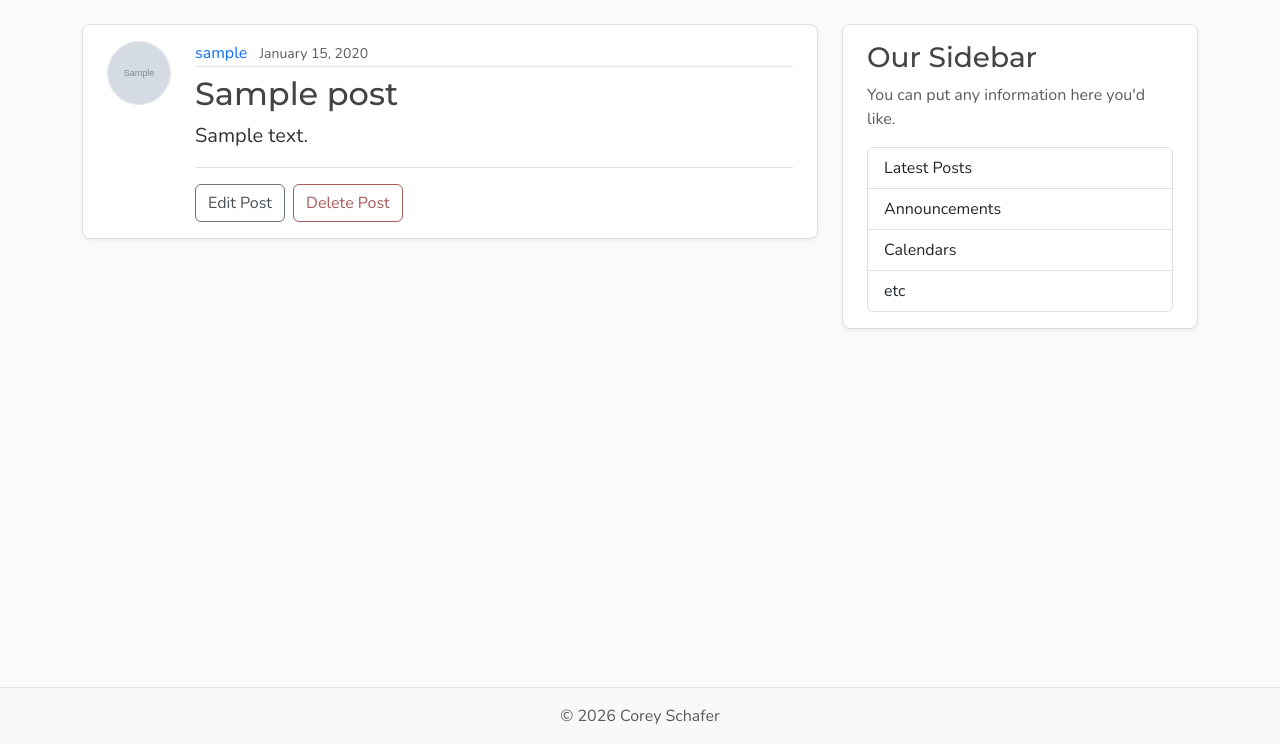
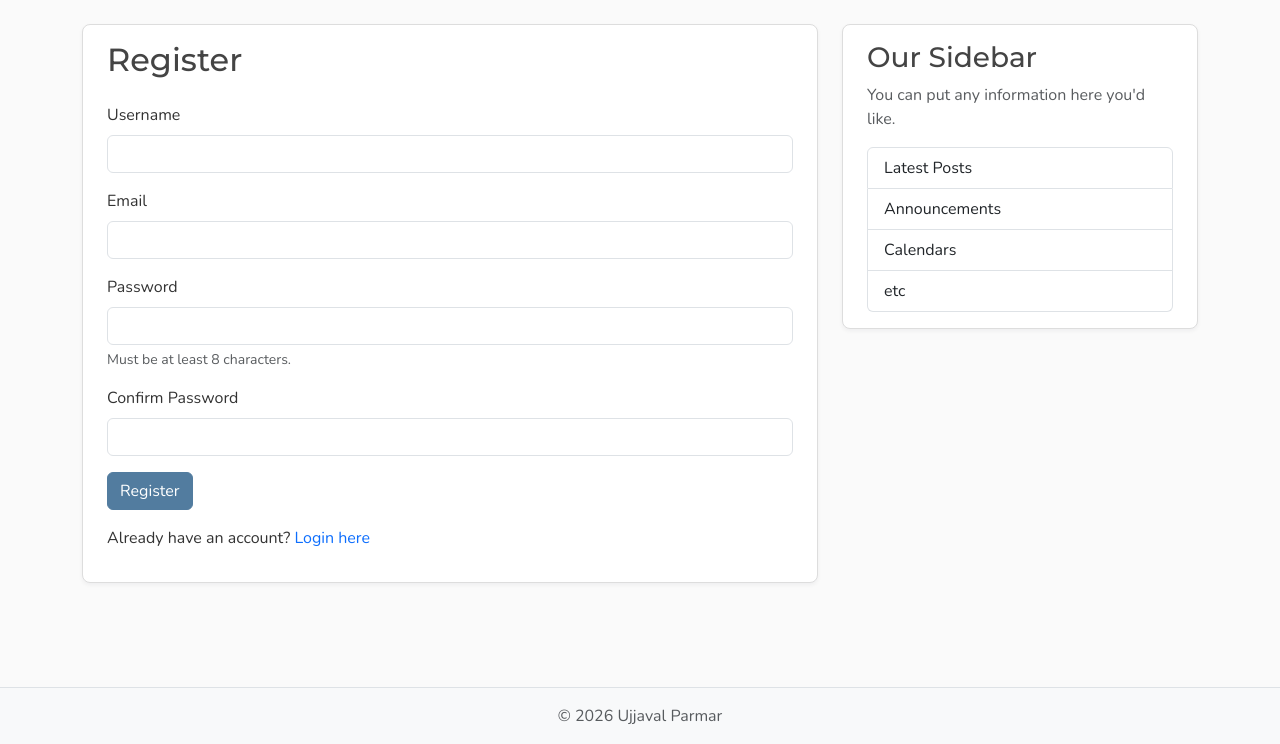
Before and after one commit to UjjavalParmar/fastapi-learning-crud, a FastAPI app: template templates/register.html in a window 1280 px wide. Shown: the part 56-800 px from the top of the page. Run offline with FastAPI, Linux system fonts and the light colour scheme; the template is opened without the code that fills it: most values are stand-ins (such as "Sample title", 1, 10 or a date in 2020); grey boxes marked "Sample" are stand-in pictures; parts of the project's set-up code (start-up, migrations or seed data) failed here and were passed over.

Commit message:
Worked on User registration and authentication

```diff
--- a/main.py
+++ b/main.py
@@ -104,6 +104,16 @@ async def user_posts_page(
     )
 
 
+@app.get("/login", include_in_schema=False)
+async def login_page(request: Request):
+    return templates.TemplateResponse(request, "login.html", {"title": "Login"})
+
+
+@app.get("/register", include_in_schema=False)
+async def register_page(request: Request):
+    return templates.TemplateResponse(request, "register.html", {"title": "Register"})
+
+
 @app.exception_handler(StarletteHTTPException)
 async def general_http_exception_handler(
     request: Request,
--- a/models.py
+++ b/models.py
@@ -18,7 +18,6 @@ class User(Base):
         String(200), nullable=True, default=None
     )
     password_hash: Mapped[str] = mapped_column(String(200), nullable=False)
-
     posts: Mapped[list[Post]] = relationship(
         back_populates="author", cascade="all, delete-orphan"
     )
--- a/templates/layout.html
+++ b/templates/layout.html
@@ -10,7 +10,7 @@
             <title>FastAPI Blog</title>
         {% endif %}
         <meta name="description" content="FastAPI Tutorial">
-        <meta name="author" content="Corey Schafer">
+        <meta name="author" content="Ujjaval Parmar">
         <!-- Open Graph Tags: The title of the page for social media sharing. It can match the title tag or be more descriptive. -->
         <meta property="og:title" content="FastAPI Blog">
         <!-- Open Graph Tags: Typically set to "website" for static sites or "article" for content-heavy pages. -->
@@ -146,7 +146,7 @@
         <footer class="mt-auto py-3 bg-body-tertiary border-top">
             <div class="container text-center">
                 <p class="text-body-secondary mb-0">
-                    © <span id="year"></span> Corey Schafer
+                    © <span id="year"></span> Ujjaval Parmar
                 </p>
             </div>
         </footer>
--- a/templates/register.html
+++ b/templates/register.html
@@ -1,201 +1,112 @@
 {% extends "layout.html" %}
 {% block content %}
-    <article class="content-section py-3 px-4 mb-4">
-        <div class="d-flex align-items-start gap-4">
-            <img class="rounded-circle article-img flex-shrink-0"
-                 src="{{ post.author.image_path }}"
-                 alt="{{ post.author.username }}'s profile picture"
-                 width="64"
-                 height="64"
-                 loading="lazy">
-            <div class="flex-grow-1">
-                <div class="article-metadata mb-2">
-                    <a class="me-2"
-                       href="{{ url_for("user_posts", user_id=post.author.id) }}">{{ post.author.username }}</a>
-                    <small class="text-body-secondary">{{ post.date_posted.strftime("%B %d, %Y") }}</small>
-                </div>
-                <h2 class="article-title">{{ post.title }}</h2>
-                <p class="article-content">{{ post.content }}</p>
-                <!-- Only show edit/delete options if user_id is 1 (TEMPORARY - until authentication) -->
-                {% if post.user_id == 1 %}
-                    <div class="post-actions mt-3 pt-3 border-top">
-                        <button type="button"
-                                class="btn btn-outline-secondary me-1"
-                                data-bs-toggle="modal"
-                                data-bs-target="#editModal">Edit Post</button>
-                        <button type="button"
-                                class="btn btn-outline-danger"
-                                data-bs-toggle="modal"
-                                data-bs-target="#deleteModal">Delete Post</button>
-                    </div>
-                {% endif %}
-            </div>
-        </div>
-    </article>
-    <!-- Edit Post Modal -->
-    <div class="modal fade"
-         id="editModal"
-         tabindex="-1"
-         aria-labelledby="editModalLabel"
-         aria-hidden="true">
-        <div class="modal-dialog">
-            <div class="modal-content">
-                <div class="modal-header">
-                    <h5 class="modal-title" id="editModalLabel">Edit Post</h5>
-                    <button type="button"
-                            class="btn-close"
-                            data-bs-dismiss="modal"
-                            aria-label="Close"></button>
-                </div>
-                <form id="editPostForm">
-                    <div class="modal-body">
-                        <input type="hidden" name="post_id" value="{{ post.id }}">
+    <div class="content-section py-3 px-4 mb-4">
+        <h2 class="mb-4">Register</h2>
+        <form id="registerForm">
             <div class="mb-3">
-                            <label for="editTitle" class="form-label">Title</label>
+                <label for="username" class="form-label">Username</label>
                 <input type="text"
                        class="form-control"
-                                   id="editTitle"
-                                   name="title"
-                                   value="{{ post.title }}"
-                                   required>
+                       id="username"
+                       name="username"
+                       required
+                       minlength="1"
+                       maxlength="50">
             </div>
             <div class="mb-3">
-                            <label for="editContent" class="form-label">Content</label>
-                            <textarea class="form-control"
-                                      id="editContent"
-                                      name="content"
-                                      rows="5"
-                                      required>{{ post.content }}</textarea>
+                <label for="email" class="form-label">Email</label>
+                <input type="email" class="form-control" id="email" name="email" required>
             </div>
+            <div class="mb-3">
+                <label for="password" class="form-label">Password</label>
+                <input type="password"
+                       class="form-control"
+                       id="password"
+                       name="password"
+                       required
+                       minlength="8">
+                <div class="form-text">Must be at least 8 characters.</div>
             </div>
-                    <div class="modal-footer">
-                        <button type="button"
-                                class="btn btn-outline-secondary"
-                                data-bs-dismiss="modal">Cancel</button>
-                        <button type="submit" class="btn btn-primary">Save Changes</button>
+            <div class="mb-3">
+                <label for="confirmPassword" class="form-label">Confirm Password</label>
+                <input type="password"
+                       class="form-control"
+                       id="confirmPassword"
+                       name="confirmPassword"
+                       required
+                       minlength="8">
+                <div id="passwordError" class="text-danger d-none">Passwords do not match.</div>
             </div>
+            <button type="submit" class="btn btn-primary">Register</button>
         </form>
-            </div>
-        </div>
-    </div>
-    <!-- Delete Confirmation Modal -->
-    <div class="modal fade"
-         id="deleteModal"
-         tabindex="-1"
-         aria-labelledby="deleteModalLabel"
-         aria-hidden="true">
-        <div class="modal-dialog">
-            <div class="modal-content">
-                <div class="modal-header bg-danger text-white">
-                    <h5 class="modal-title" id="deleteModalLabel">Delete Post?</h5>
-                    <button type="button"
-                            class="btn-close btn-close-white"
-                            data-bs-dismiss="modal"
-                            aria-label="Close"></button>
-                </div>
-                <div class="modal-body">
-                    <p class="fs-5">Are you sure you want to delete this post? This action cannot be undone.</p>
-                </div>
-                <div class="modal-footer">
-                    <button type="button"
-                            class="btn btn-outline-secondary"
-                            data-bs-dismiss="modal">Cancel</button>
-                    <button type="button" class="btn btn-danger" id="confirmDelete">Delete</button>
-                </div>
-            </div>
-        </div>
+        <p class="mt-3">
+            Already have an account? <a href="{{ url_for("login_page") }}">Login here</a>
+        </p>
     </div>
 {% endblock content %}
 {% block scripts %}
     <script type="module">
-      import {
-        getErrorMessage,
-        hideModal,
-        showModal,
-      } from "/static/js/utils.js";
+      import { getErrorMessage, showModal } from '/static/js/utils.js';
 
-      // Get post ID from Jinja2 template
-      const postId = {{ post.id }};
+      const registerForm = document.getElementById('registerForm');
+      const passwordInput = document.getElementById('password');
+      const confirmPasswordInput = document.getElementById('confirmPassword');
+      const passwordError = document.getElementById('passwordError');
 
-      // Edit Post Form Handler
-      const editForm = document.getElementById("editPostForm");
-      editForm.addEventListener("submit", async (event) => {
-        // Stop default form submission - we'll handle it with JavaScript
+      // Check passwords match on input
+      confirmPasswordInput.addEventListener('input', () => {
+        if (passwordInput.value !== confirmPasswordInput.value) {
+          passwordError.classList.remove('d-none');
+          confirmPasswordInput.setCustomValidity('Passwords do not match');
+        } else {
+          passwordError.classList.add('d-none');
+          confirmPasswordInput.setCustomValidity('');
+        }
+      });
+
+      registerForm.addEventListener('submit', async (event) => {
         event.preventDefault();
 
-        // Gather form values into a plain object
-        const formData = new FormData(editForm);
-        const postData = Object.fromEntries(formData.entries());
+        // Check passwords match
+        if (passwordInput.value !== confirmPasswordInput.value) {
+          passwordError.classList.remove('d-none');
+          return;
+        }
 
-        // Remove post_id from data (it's in the URL, not the body)
-        delete postData.post_id;
+        const formData = new FormData(registerForm);
+        const userData = {
+          username: formData.get('username'),
+          email: formData.get('email'),
+          password: formData.get('password'),
+        };
 
         try {
-          // PATCH for partial update (just title and content, not user_id)
-          const response = await fetch(`/api/posts/${postId}`, {
-            method: "PATCH",
+          const response = await fetch('/api/users', {
+            method: 'POST',
             headers: {
-              "Content-Type": "application/json",
+              'Content-Type': 'application/json',
             },
-            body: JSON.stringify(postData),
+            body: JSON.stringify(userData),
           });
 
           if (response.ok) {
-            document.getElementById("successMessage").textContent =
-              "Post updated successfully!";
+            // Show success modal and redirect to login
+            document.getElementById('successMessage').textContent =
+              'Account created successfully! Please login.';
+            showModal('successModal');
 
-            hideModal("editModal");
-            showModal("successModal");
-
-            document
-              .getElementById("successModal")
-              .addEventListener(
-                "hidden.bs.modal",
-                () => {
-                  window.location.reload();
-                },
-                { once: true },
-              );
+            document.getElementById('successModal').addEventListener('hidden.bs.modal', () => {
+              window.location.href = '/login';
+            }, { once: true });
           } else {
             const error = await response.json();
-            document.getElementById("errorMessage").textContent =
-              getErrorMessage(error);
-
-            hideModal("editModal");
-            showModal("errorModal");
+            document.getElementById('errorMessage').textContent = getErrorMessage(error);
+            showModal('errorModal');
           }
         } catch (error) {
-          document.getElementById("errorMessage").textContent =
-            "Network error. Please check your connection and try again.";
-          showModal("errorModal");
-        }
-      });
-
-      // Delete Post Handler - listen for click on delete button
-      const deleteButton = document.getElementById("confirmDelete");
-      deleteButton.addEventListener("click", async () => {
-        try {
-          // DELETE request - no body needed, post_id is in the URL
-          const response = await fetch(`/api/posts/${postId}`, {
-            method: "DELETE",
-          });
-
-          // 204 = No Content (success)
-          if (response.status === 204) {
-            // Post is gone, redirect to home page
-            window.location.href = "/";
-          } else {
-            const error = await response.json();
-            document.getElementById("errorMessage").textContent =
-              getErrorMessage(error);
-
-            hideModal("deleteModal");
-            showModal("errorModal");
-          }
-        } catch (error) {
-          document.getElementById("errorMessage").textContent =
-            "Network error. Please check your connection and try again.";
-          showModal("errorModal");
+          document.getElementById('errorMessage').textContent =
+            'Network error. Please check your connection and try again.';
+          showModal('errorModal');
         }
       });
     </script>
```
Also changed, not shown: auth.py (+20 -0 lines), routers/users.py (+101 -14 lines), static/js/auth.js (indentation only). Lines whose indentation alone changed are shown as unchanged.
